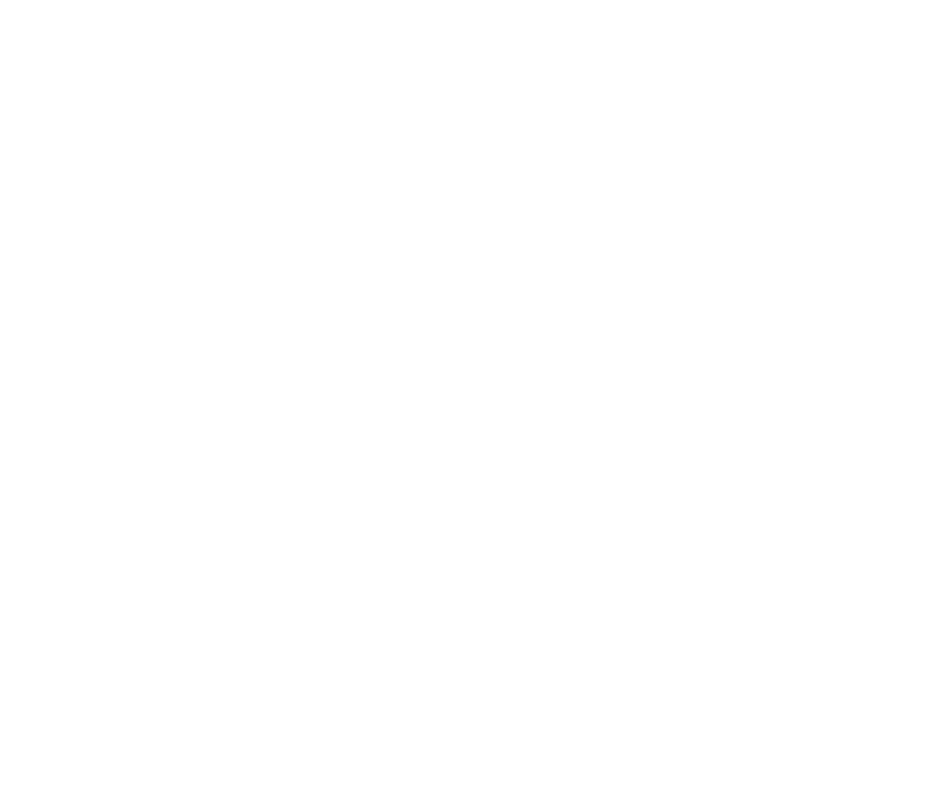
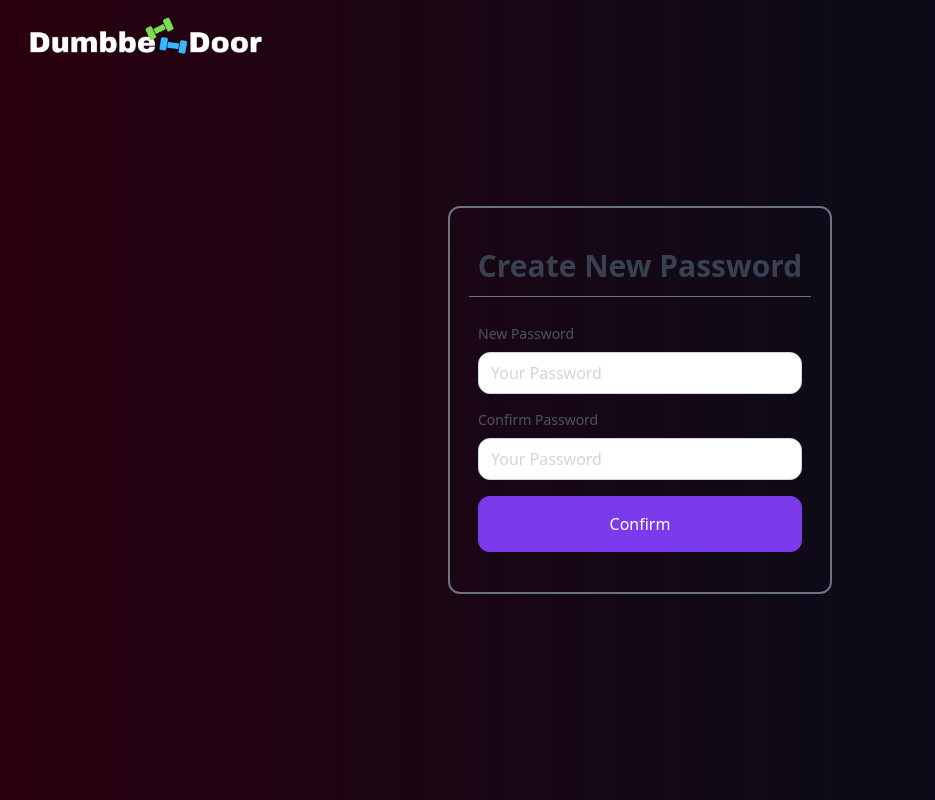
Before and after one commit to shikherjaitly/dumbbellDoor-frontend, a React (Create React App) app: page /reset-password/1 in a window 1280 px wide. Before the commit this address had no page. Shown: the whole page, without its empty margins (0-935 px from the left). Built offline with nearby package versions, Linux system fonts and the light colour scheme.

Commit message:
added forgot password

```diff
--- a/src/App.js
+++ b/src/App.js
@@ -5,6 +5,8 @@ import Home from "./components/Home";
 import FindTrainers from "./components/FindTrainers";
 import TrainerProfile from "./components/TrainerProfile";
 import TrainerRegistration from "./components/TrainerRegistration";
+import ForgotPassword from "./components/auth/ForgotPassword";
+import ResetPassword from "./components/auth/ResetPassword";
 
 export default function App() {
   return (
@@ -14,6 +16,8 @@ export default function App() {
         <Route path="/signup" element={<Signup />} />
         <Route path="/login" element={<Login />} />
         <Route path="/trainers" element={<FindTrainers />} />
+        <Route path="/forgot-password" element={<ForgotPassword />} />
+        <Route path="/reset-password/:token" element={<ResetPassword />} />
         <Route
           path="/trainer/build-your-profile"
           element={<TrainerRegistration />}
--- /dev/null
+++ b/src/components/auth/ForgotPassword.jsx
@@ -0,0 +1,100 @@
+
+//update
+import React, { useState } from "react";
+import { ToastContainer } from "react-toastify";
+import { toast } from "react-toastify";
+// import signup from "../../assets/signup_page.png";
+import dumbbelldoorLogo from "../../assets/dumbbelldoorLogo.png";
+import axios from "axios";
+import "react-toastify/dist/ReactToastify.css";
+// import Navbar from "../Navbar.jsx";
+
+const ForgotPassword = () => {
+  const [email, setEmail] = useState("");
+
+  const handleSubmit = async (e) => {
+    e.preventDefault();
+
+    try {
+      const response = await axios.post(
+        "http://localhost:8000/api/auth/forgot-password",
+        { email }
+      );
+      console.log(response.data.message);
+      toast.success(response.data.message);
+    } catch (error) {
+      console.log(error.response.data.message);
+      toast.error(error.response.data.message);
+    }
+  };
+  const handleEmailChange = (e) => {
+    setEmail(e.target.value);
+  };
+
+  return (
+    <div
+      className="relative w-screen h-screen flex flex-col justify-center items-center"
+      style={{
+        background: "linear-gradient(to right, #29000F, #00101C)",
+      }}
+    >
+      <img
+        src={dumbbelldoorLogo}
+        alt="Logo"
+        className="absolute top-0 left-0 m-4 max-w-full h-auto w-24  md:w-44 lg:w-48 xl:w-64"
+      />
+      <div className="container mx-auto w-96 border-2 border-gray-500 rounded-xl">
+        <div className="max-w-md mx-auto my-10">
+          <div className="text-center">
+            <h1 className="my-3 text-3xl font-semibold text-gray-700 dark:text-gray-200">
+              Forgot Password
+            </h1>
+
+          </div>
+
+          <hr className=" w-[90%] m-auto h-[0.05rem] bg-gray-500 border-0" />
+
+          <div className="m-7">
+
+
+            <form onSubmit={handleSubmit}>
+
+
+              {/* email and password */}
+              <div className="mb-6 mt-6">
+                <label
+                  for="email"
+                  className="block mb-2 text-sm text-gray-600 dark:text-gray-400"
+                >
+                  Email Address
+                </label>
+                <input
+                  type="email"
+                  id="email"
+                  value={email}
+                  required
+                  onChange={handleEmailChange}
+                  placeholder="you@company.com"
+                  className="w-full px-3 py-2 placeholder-gray-300 border border-gray-300 rounded-xl focus:outline-none focus:ring focus:ring-indigo-100 focus:border-indigo-300 dark:bg-transparent dark:text-white dark:placeholder-gray-500 dark:border-gray-600 dark:focus:ring-gray-900 dark:focus:border-gray-500"
+                />
+              </div>
+
+              <div className="mb-2">
+                <button
+                  type="submit"
+                  className="w-full px-3 py-4 text-white bg-violet-600 rounded-xl focus:bg-violet-800 focus:outline-none"
+                >
+                  Send
+                </button>
+              </div>
+
+            </form>
+          </div>
+        </div>
+      </div>
+      <ToastContainer />
+    </div>
+  );
+};
+
+export default ForgotPassword;
--- /dev/null
+++ b/src/components/auth/ResetPassword.jsx
@@ -0,0 +1,114 @@
+//contains the frontend for login page
+
+import React, { useState } from "react";
+import dumbbelldoorLogo from "../../assets/dumbbelldoorLogo.png";
+import { ToastContainer } from "react-toastify";
+import "react-toastify/dist/ReactToastify.css";
+import axios from "axios";
+import { useParams } from "react-router";
+import { toast } from "react-toastify";
+
+const ResetPassword = () => {
+  const [newPassword, setNewPassword] = useState("");
+  const [confirmPassword, setConfirmPassword] = useState("");
+  const {token} = useParams();
+
+  const handleSubmit = async (e) => {
+    e.preventDefault();
+
+    try {
+      const response = await axios.post(
+        `http://localhost:8000/api/auth/reset-password/${token}`,
+        { newPassword }
+      );
+      console.log(response.data.message);
+      toast.success(response.data.message);
+    } catch (error) {
+      console.log(error.response.data.message);
+      toast.error(error.response.data.message);
+    }
+  };
+  return (
+    <div
+      className="relative w-screen h-screen flex flex-col justify-center items-center"
+      style={{
+        background: "linear-gradient(to right, #29000F, #00101C)",
+      }}
+    >
+      <img
+        src={dumbbelldoorLogo}
+        alt="Logo"
+        className="absolute top-0 left-0 m-4 max-w-full h-auto w-24  md:w-44 lg:w-48 xl:w-64"
+      />
+      <div className="container mx-auto w-96 border-2 border-gray-500 rounded-xl">
+        <div className="max-w-md mx-auto my-10">
+          <div className="text-center">
+            <h1 className="my-3 text-3xl font-semibold text-gray-700 dark:text-gray-200">
+              Create New Password
+            </h1>
+          </div>
+
+          <hr className=" w-[90%] m-auto h-[0.05rem] bg-gray-500 border-0" />
+
+          <div className="m-7">
+            {/* Main input Form */}
+
+            <form onSubmit={handleSubmit}>
+              {/* email and password */}
+
+              <div className="mb-4">
+                <div className="flex justify-between mb-2">
+                  <label
+                    for="password"
+                    className="text-sm text-gray-600 dark:text-gray-400"
+                  >
+                    New Password
+                  </label>
+                </div>
+                <input
+                  type="password"
+                  id="password"
+                  value={newPassword}
+                  required
+                  onChange={(e) => setNewPassword(e.target.value)}
+                  placeholder="Your Password"
+                  className="w-full px-3 py-2 placeholder-gray-300 border border-gray-300 rounded-xl focus:outline-none focus:ring focus:ring-indigo-100 focus:border-indigo-300 dark:bg-transparent dark:text-white dark:placeholder-gray-500 dark:border-gray-600 dark:focus:ring-gray-900 dark:focus:border-gray-500"
+                />
+              </div>
+              <div className="mb-4">
+                <div className="flex justify-between mb-2">
+                  <label
+                    for="password"
+                    className="text-sm text-gray-600 dark:text-gray-400"
+                  >
+                    Confirm Password
+                  </label>
+                </div>
+                <input
+                  type="password"
+                  id="Confirm_password"
+                  value={confirmPassword}
+                  required
+                  onChange={(e) => setConfirmPassword(e.target.value)}
+                  placeholder="Your Password"
+                  className="w-full px-3 py-2 placeholder-gray-300 border border-gray-300 rounded-xl focus:outline-none focus:ring focus:ring-indigo-100 focus:border-indigo-300 dark:bg-transparent dark:text-white dark:placeholder-gray-500 dark:border-gray-600 dark:focus:ring-gray-900 dark:focus:border-gray-500"
+                />
+              </div>
+              <div className="mb-2">
+                <button
+                  type="submit"
+                  className="w-full px-3 py-4 text-white bg-violet-600 rounded-xl focus:bg-violet-800 focus:outline-none"
+                >
+                  Confirm
+                </button>
+              </div>
+            </form>
+          </div>
+        </div>
+      </div>
+      <ToastContainer />
+    </div>
+  );
+};
+
+export default ResetPassword;
```
